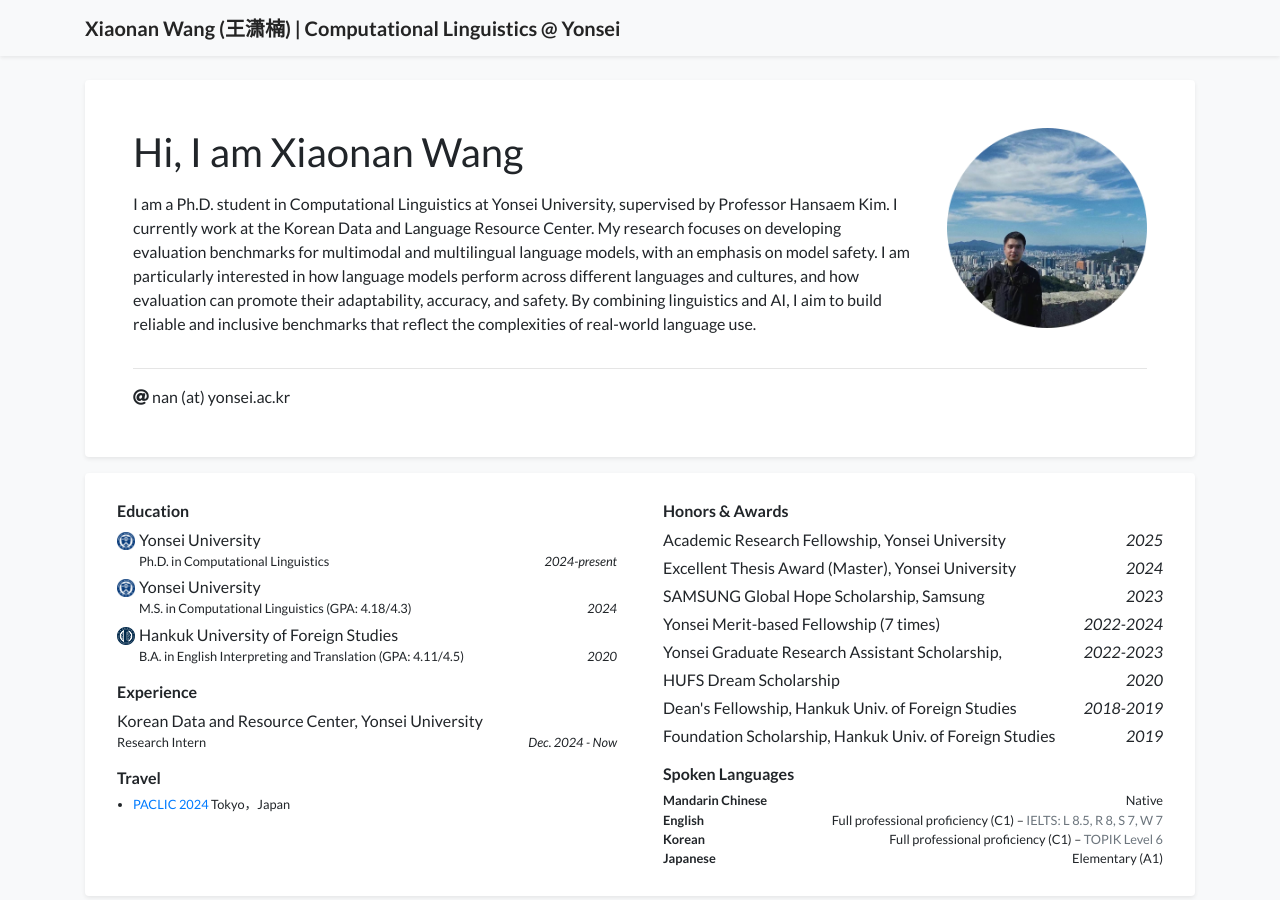
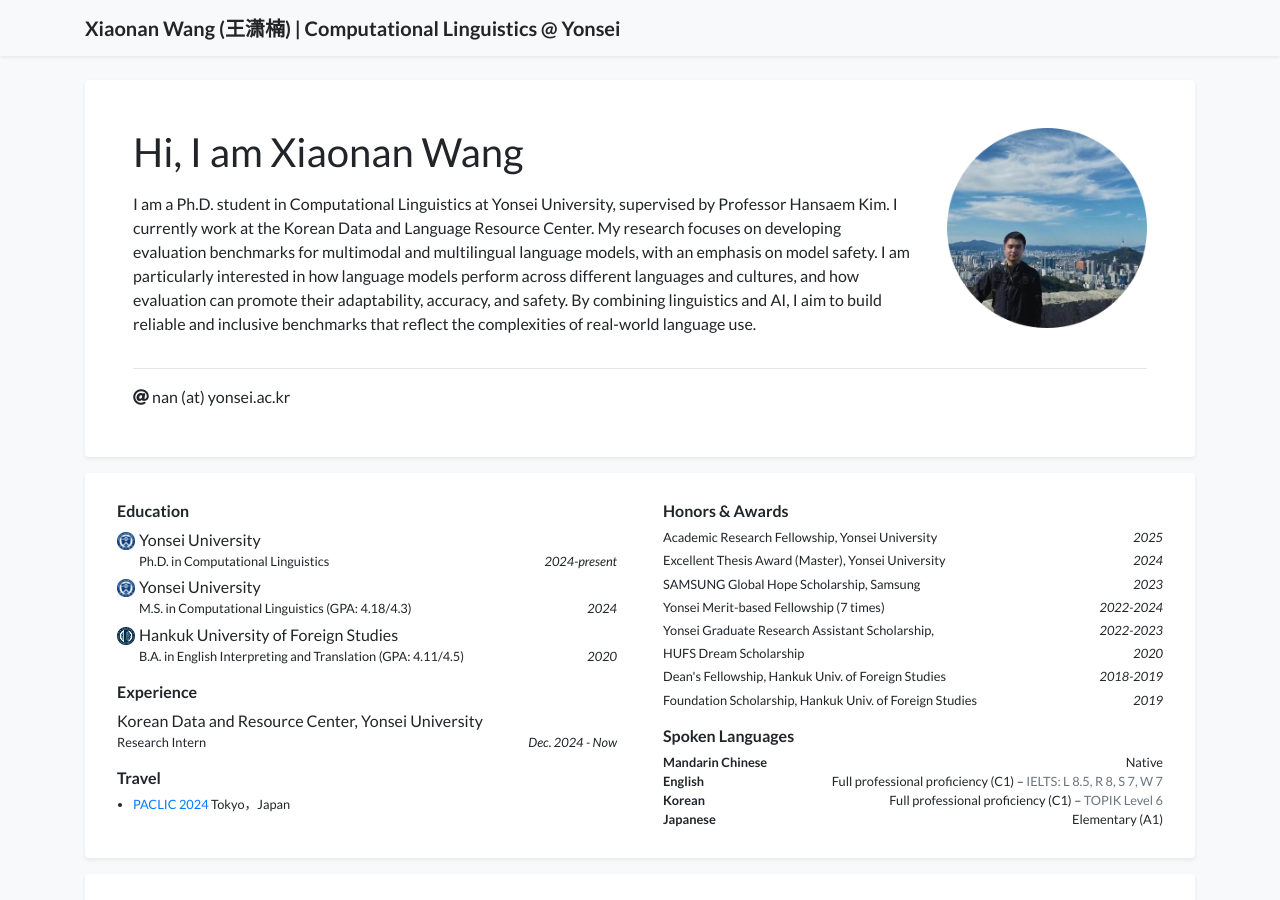
Before and after one commit to wangxiaonan-git/wangxiaonan-git.github.io, a Jekyll site: the page built from index.html, in a window 1280 px wide and 900 px high. Built offline with Jekyll 4.4.1, drawn with Linux system fonts in a browser that asks for light colours; a style sheet for code colours, icons or effects is not loaded.

Commit message:
Update experience_card.html

```diff
--- a/_includes/widgets/experience_card.html
+++ b/_includes/widgets/experience_card.html
@@ -52,7 +52,7 @@
             <div class="col-md-6">
               <div class="mx-2 my-1">
                 <h6 class="mb-2">Honors & Awards</h6>
-                <ul class="list-unstyled mb-2">
+                <ul class="list-unstyled mb-2 small">
                   {% for item in site.data.profile.awards %}
                     <li class="d-flex justify-content-between mb-1">
                       <span>{{ item.name }}</span>
```
